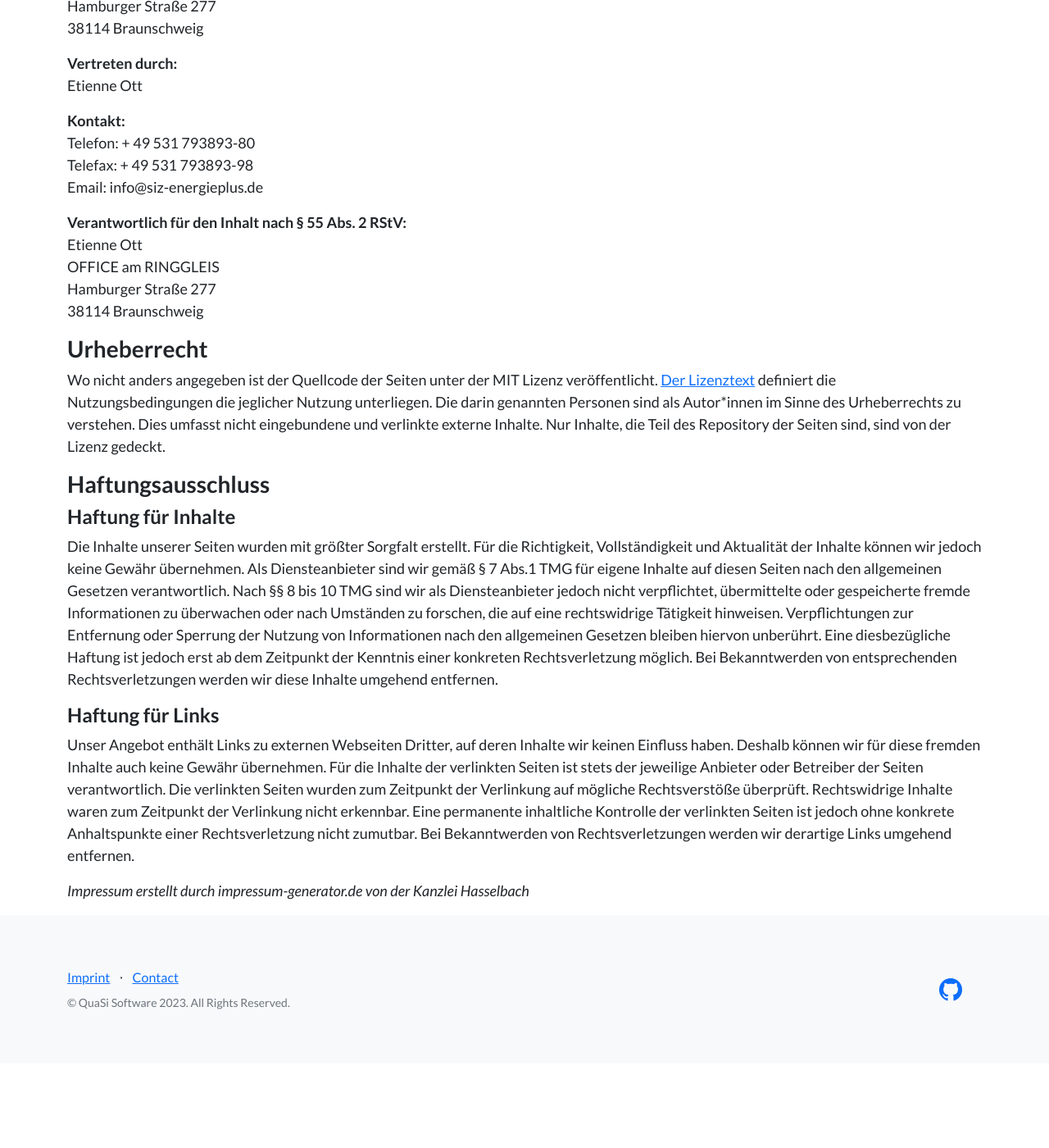
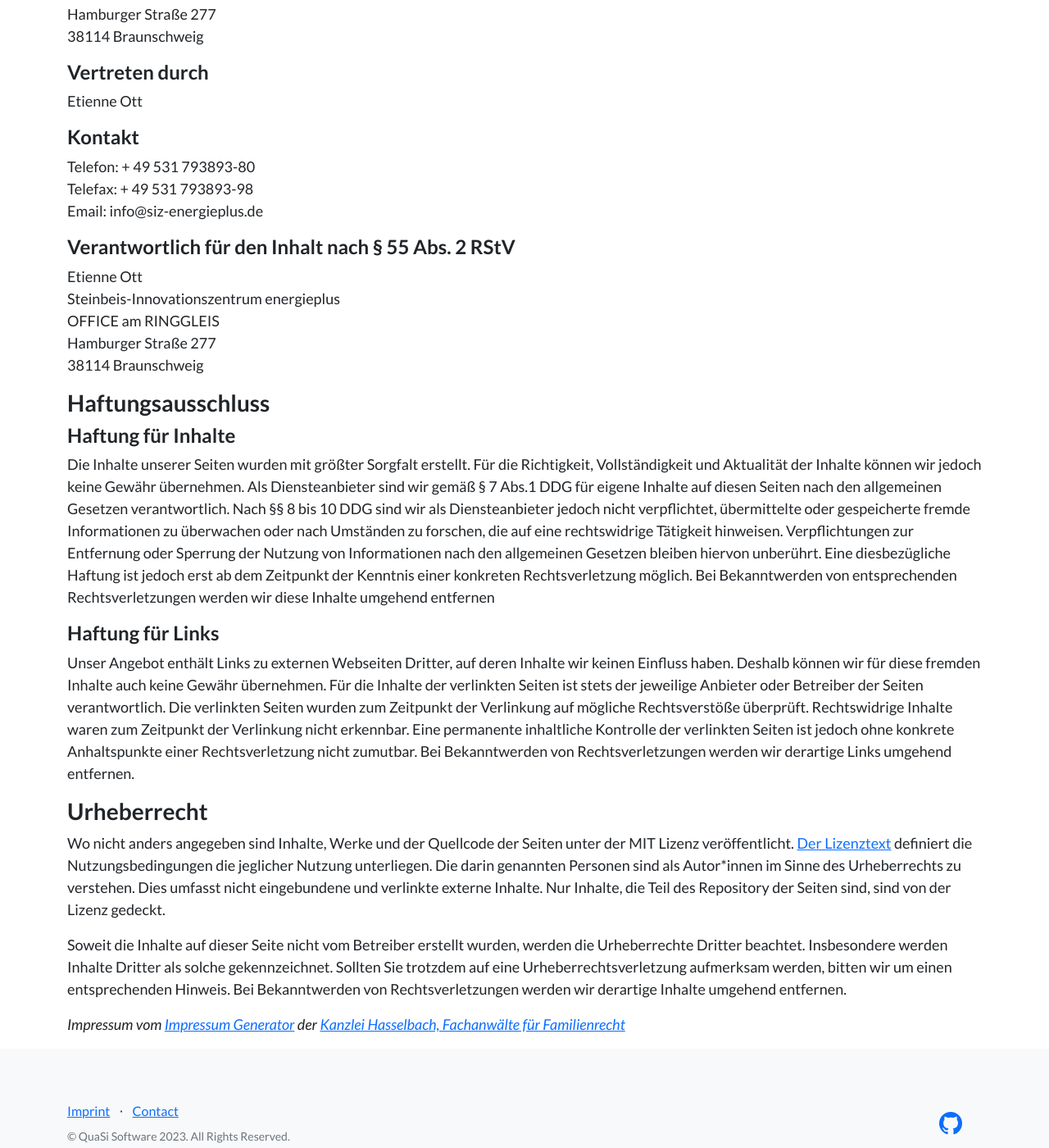
Before and after one commit to QuaSi-Software/Website, a Jekyll site: the page built from imprint.markdown, in a window 1280 px wide and 1400 px high, scrolled down 432 px. Shown: the whole window at 82% size. Built offline with Jekyll 4.4.1, drawn with Linux system fonts in a browser that asks for light colours; before the commit the page ends 1729 px from its top, so only the background shows below that; some of the changed text lies outside the part shown.

Commit message:
Update imprint with changes in the relevant law sections.

```diff
--- a/imprint.markdown
+++ b/imprint.markdown
@@ -2,44 +2,65 @@
 layout: default
 ---
 ## Impressum
-
-**Angaben gemäß § 5 TMG**
+#### Angaben gemäß § 5 DDG
 Steinbeis-Innovationszentrum energieplus
 Hauptsitz Braunschweig
 OFFICE am RINGGLEIS
 Hamburger Straße 277
 38114 Braunschweig
 
-**Vertreten durch:**
+#### Vertreten durch
 Etienne Ott
 
-**Kontakt:**
+#### Kontakt
 Telefon: + 49 531 793893-80
 Telefax: + 49 531 793893-98
 Email: info@siz-energieplus.de
 
-**Verantwortlich für den Inhalt nach § 55 Abs. 2 RStV:**
+#### Verantwortlich für den Inhalt nach § 55 Abs. 2 RStV
 Etienne Ott
+Steinbeis-Innovationszentrum energieplus
 OFFICE am RINGGLEIS
 Hamburger Straße 277
 38114 Braunschweig
 
-### Urheberrecht
-Wo nicht anders angegeben ist der Quellcode der Seiten unter der MIT Lizenz veröffentlicht.
-[Der Lizenztext]({{'license' | absolute_url}}) definiert die Nutzungsbedingungen die jeglicher Nutzung unterliegen.
-Die darin genannten Personen sind als Autor*innen im Sinne des Urheberrechts zu verstehen.
-Dies umfasst nicht eingebundene und verlinkte externe Inhalte. Nur Inhalte, die Teil des Repository
-der Seiten sind, sind von der Lizenz gedeckt.
-
 ### Haftungsausschluss
-
 #### Haftung für Inhalte
-
-Die Inhalte unserer Seiten wurden mit größter Sorgfalt erstellt. Für die Richtigkeit, Vollständigkeit und Aktualität der Inhalte können wir jedoch keine Gewähr übernehmen. Als Diensteanbieter sind wir gemäß § 7 Abs.1 TMG für eigene Inhalte auf diesen Seiten nach den allgemeinen Gesetzen verantwortlich. Nach §§ 8 bis 10 TMG sind wir als Diensteanbieter jedoch nicht verpflichtet, übermittelte oder gespeicherte fremde Informationen zu überwachen oder nach Umständen zu forschen, die auf eine rechtswidrige Tätigkeit hinweisen. Verpflichtungen zur Entfernung oder Sperrung der Nutzung von Informationen nach den allgemeinen Gesetzen bleiben hiervon unberührt. Eine diesbezügliche Haftung ist jedoch erst ab dem Zeitpunkt der Kenntnis einer konkreten Rechtsverletzung möglich. Bei Bekanntwerden von entsprechenden Rechtsverletzungen werden wir diese Inhalte umgehend entfernen.
+Die Inhalte unserer Seiten wurden mit größter Sorgfalt erstellt. Für die Richtigkeit,
+Vollständigkeit und Aktualität der Inhalte können wir jedoch keine Gewähr übernehmen. Als
+Diensteanbieter sind wir gemäß § 7 Abs.1 DDG für eigene Inhalte auf diesen Seiten nach den
+allgemeinen Gesetzen verantwortlich. Nach §§ 8 bis 10 DDG sind wir als Diensteanbieter
+jedoch nicht verpflichtet, übermittelte oder gespeicherte fremde Informationen zu überwachen
+oder nach Umständen zu forschen, die auf eine rechtswidrige Tätigkeit hinweisen.
+Verpflichtungen zur Entfernung oder Sperrung der Nutzung von Informationen nach den
+allgemeinen Gesetzen bleiben hiervon unberührt. Eine diesbezügliche Haftung ist jedoch erst
+ab dem Zeitpunkt der Kenntnis einer konkreten Rechtsverletzung möglich. Bei Bekanntwerden
+von entsprechenden Rechtsverletzungen werden wir diese Inhalte umgehend entfernen
 
 #### Haftung für Links
+Unser Angebot enthält Links zu externen Webseiten Dritter, auf deren Inhalte wir keinen
+Einfluss haben. Deshalb können wir für diese fremden Inhalte auch keine Gewähr übernehmen.
+Für die Inhalte der verlinkten Seiten ist stets der jeweilige Anbieter oder Betreiber der
+Seiten verantwortlich. Die verlinkten Seiten wurden zum Zeitpunkt der Verlinkung auf
+mögliche Rechtsverstöße überprüft. Rechtswidrige Inhalte waren zum Zeitpunkt der Verlinkung
+nicht erkennbar. Eine permanente inhaltliche Kontrolle der verlinkten Seiten ist jedoch ohne
+konkrete Anhaltspunkte einer Rechtsverletzung nicht zumutbar. Bei Bekanntwerden von
+Rechtsverletzungen werden wir derartige Links umgehend entfernen.
 
-Unser Angebot enthält Links zu externen Webseiten Dritter, auf deren Inhalte wir keinen Einfluss haben. Deshalb können wir für diese fremden Inhalte auch keine Gewähr übernehmen. Für die Inhalte der verlinkten Seiten ist stets der jeweilige Anbieter oder Betreiber der Seiten verantwortlich. Die verlinkten Seiten wurden zum Zeitpunkt der Verlinkung auf mögliche Rechtsverstöße überprüft. Rechtswidrige Inhalte waren zum Zeitpunkt der Verlinkung nicht erkennbar. Eine permanente inhaltliche Kontrolle der verlinkten Seiten ist jedoch ohne konkrete Anhaltspunkte einer Rechtsverletzung nicht zumutbar. Bei Bekanntwerden von Rechtsverletzungen werden wir derartige Links umgehend entfernen.
+### Urheberrecht
+Wo nicht anders angegeben sind Inhalte, Werke und der Quellcode der Seiten unter der MIT
+Lizenz veröffentlicht. [Der Lizenztext]({{'license' | absolute_url}}) definiert die
+Nutzungsbedingungen die jeglicher Nutzung unterliegen. Die darin genannten Personen sind als
+Autor*innen im Sinne des Urheberrechts zu verstehen. Dies umfasst nicht eingebundene und
+verlinkte externe Inhalte. Nur Inhalte, die Teil des Repository der Seiten sind, sind von
+der Lizenz gedeckt.
 
+Soweit die Inhalte auf dieser Seite nicht vom Betreiber erstellt wurden, werden die
+Urheberrechte Dritter beachtet. Insbesondere werden Inhalte Dritter als solche
+gekennzeichnet. Sollten Sie trotzdem auf eine Urheberrechtsverletzung aufmerksam werden,
+bitten wir um einen entsprechenden Hinweis. Bei Bekanntwerden von Rechtsverletzungen werden
+wir derartige Inhalte umgehend entfernen.
 
-*Impressum erstellt durch impressum-generator.de von der Kanzlei Hasselbach*
+*Impressum vom <a href="https://www.impressum-generator.de">Impressum Generator</a> der
+<a href="https://www.kanzlei-hasselbach.de/rechtsgebiete/familienrecht/">
+Kanzlei Hasselbach, Fachanwälte für Familienrecht</a>*
```
